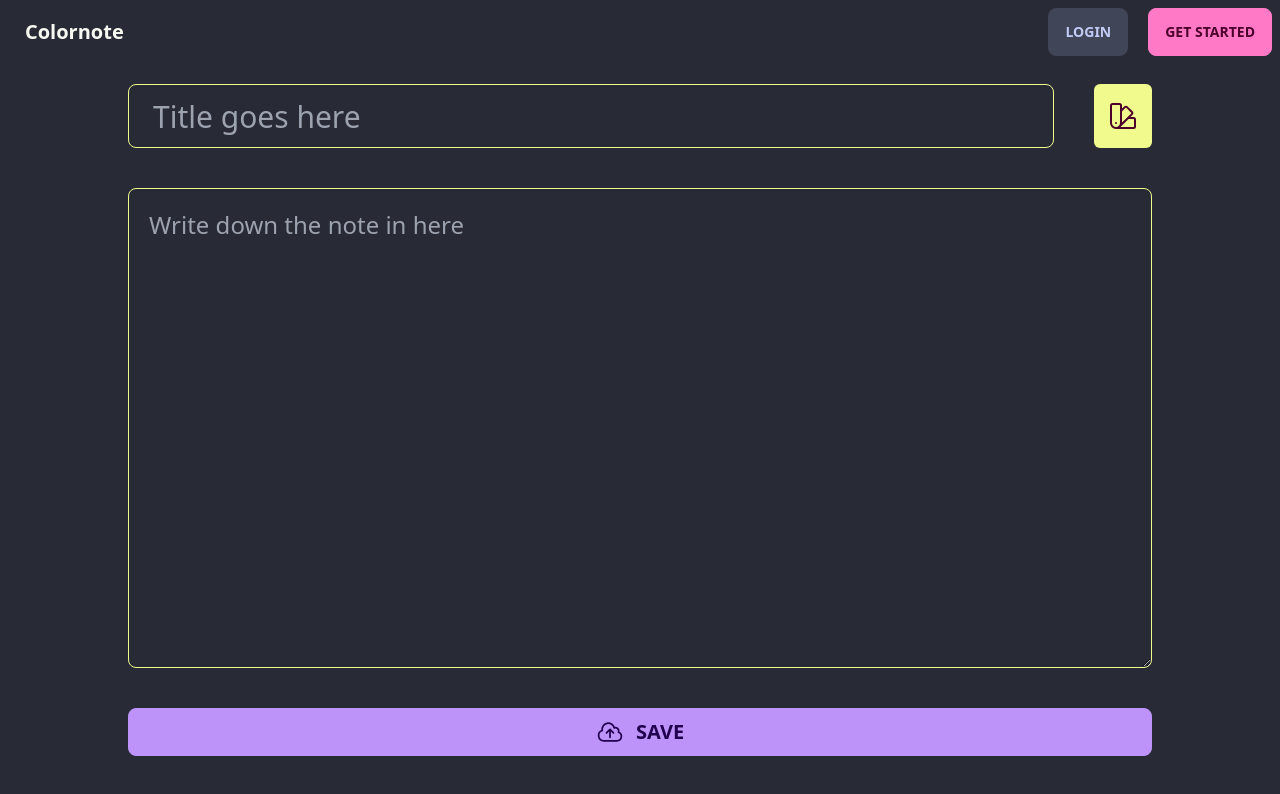
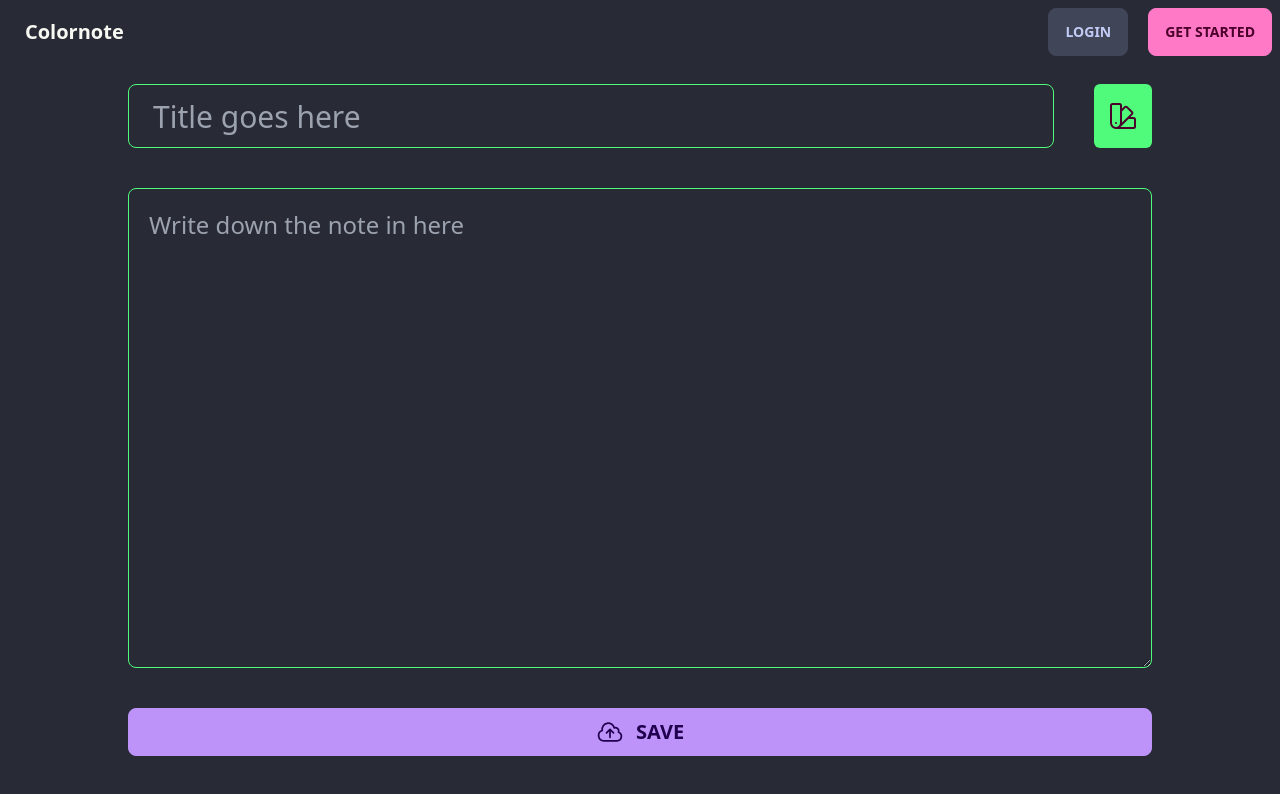
Before and after one commit to max-programming/colornote, a Next.js app: page /new in a window 1280 px wide. Shown: the top 794 px of the page. Built offline with nearby package versions, Linux system fonts and the light colour scheme; no server answers.

Commit message:
Use better approach for state management

```diff
--- a/src/atoms.ts
+++ b/src/atoms.ts
@@ -1,14 +1,20 @@
 import { NoteColor } from './constants';
 import { atomWithStorage } from 'jotai/utils';
+import { atom } from 'jotai';
 
-interface Note {
-  color: NoteColor;
-  title: string;
-  content: string;
-}
+export const colorAtom = atomWithStorage<NoteColor>('color', 'green');
+export const titleAtom = atomWithStorage('title', '');
+export const contentAtom = atomWithStorage('content', '');
 
-export const noteAtom = atomWithStorage<Note>('note', {
-  color: 'yellow',
-  title: '',
-  content: '',
-});
+export const noteAtom = atom(
+  get => ({
+    color: get(colorAtom),
+    title: get(titleAtom),
+    content: get(contentAtom),
+  }),
+  (get, set, { color, title, content }) => {
+    set(colorAtom, color);
+    set(titleAtom, title);
+    set(contentAtom, content);
+  }
+);
--- a/src/components/CreateNote/ColorModal.tsx
+++ b/src/components/CreateNote/ColorModal.tsx
@@ -1,11 +1,11 @@
 'use client';
 
-import { noteAtom } from '@/atoms';
+import { colorAtom } from '@/atoms';
 import { borderVariants, colorVariants, NoteColor } from '@/constants';
 import { useSetAtom } from 'jotai/react';
 
 export default function ColorModal() {
-  const setNote = useSetAtom(noteAtom);
+  const setColor = useSetAtom(colorAtom);
 
   return (
     <div id='colorModal'>
@@ -19,9 +19,7 @@ export default function ColorModal() {
               <ColorChoice
                 color={color}
                 key={color}
-                changeColor={(color: NoteColor) =>
-                  setNote(prevNote => ({ ...prevNote, color }))
-                }
+                changeColor={(color: NoteColor) => setColor(color)}
               />
             ))}
           </div>
--- a/src/components/CreateNote/Content.tsx
+++ b/src/components/CreateNote/Content.tsx
@@ -1,10 +1,11 @@
 'use client';
 
-import { noteAtom } from '@/atoms';
-import { useAtom, useAtomValue, useSetAtom } from 'jotai';
+import { contentAtom, noteAtom } from '@/atoms';
+import { useAtomValue, useSetAtom } from 'jotai';
 
 export default function Content() {
-  const [{ color, content }, setNote] = useAtom(noteAtom);
+  const { color, content } = useAtomValue(noteAtom);
+  const setContent = useSetAtom(contentAtom);
 
   const textareaBorder = {
     yellow: 'textarea-warning',
@@ -19,9 +20,7 @@ export default function Content() {
         placeholder='Write down the note in here'
         className={`textarea ${textareaBorder[color]} w-full text-2xl p-5`}
         value={content}
-        onChange={e =>
-          setNote(prevNote => ({ ...prevNote, content: e.target.value }))
-        }
+        onChange={e => setContent(e.target.value)}
       />
     </div>
   );
--- a/src/components/CreateNote/Title.tsx
+++ b/src/components/CreateNote/Title.tsx
@@ -1,14 +1,15 @@
 'use client';
 
-import { noteAtom } from '@/atoms';
+import { noteAtom, titleAtom } from '@/atoms';
 import { colorVariants } from '@/constants';
 import { SwatchIcon } from '@heroicons/react/24/outline';
-import { useAtom } from 'jotai';
+import { useAtomValue, useSetAtom } from 'jotai';
 import { createPortal } from 'react-dom';
 import ColorModal from './ColorModal';
 
 export default function Title() {
-  const [{ color, title }, setNote] = useAtom(noteAtom);
+  const { color, title } = useAtomValue(noteAtom);
+  const setTitle = useSetAtom(titleAtom);
 
   const inputBorder = {
     yellow: 'input-warning',
@@ -24,9 +25,7 @@ export default function Title() {
         placeholder='Title goes here'
         className={`input input-bordered ${inputBorder[color]} text-3xl input-lg w-full`}
         value={title}
-        onChange={e =>
-          setNote(prevNote => ({ ...prevNote, title: e.target.value }))
-        }
+        onChange={e => setTitle(e.target.value)}
       />
       <label
         htmlFor='color'
```
